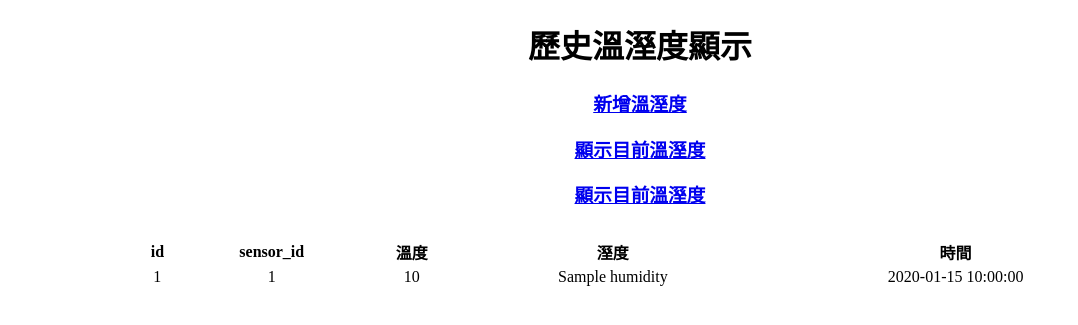
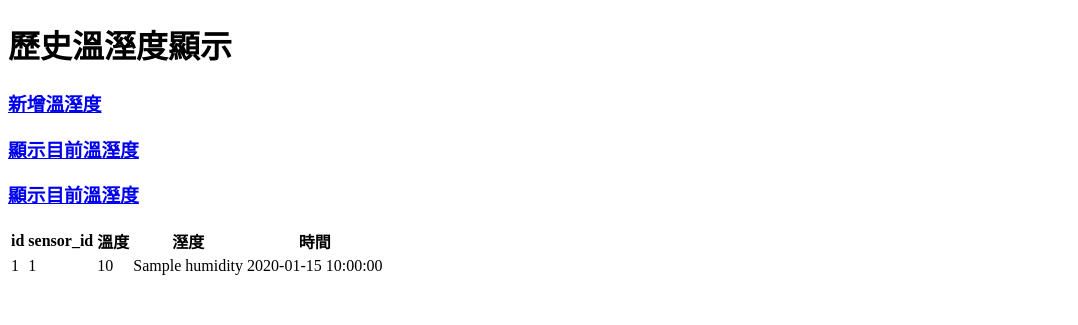
Before and after one commit to tonyyeh617/homework5-2, a Django app: template templates/view_history_temperature.html in a window 1280 px wide. Shown: the top 325 px of the page, without its empty margins (0-1078 px from the left). Run offline with Django 3.2, Linux system fonts and the light colour scheme; the template is opened without the code that fills it: most values are stand-ins (such as "Sample title", 1, 10 or a date in 2020).

Commit message:
9/24 change history template

```diff
--- a/templates/view_history_temperature.html
+++ b/templates/view_history_temperature.html
@@ -5,18 +5,7 @@
     <meta name="viewport" content="width=device-width, initial-scale=1.0">
     <title>Document</title>
     <style>
-        .head{
-            margin-top: 20px;
-            text-align: center;
-        }
-        .table{
-            margin-top: 30px;
-            width: 80%;
-            margin-left: auto;
-            margin-right: auto;
-            text-align: center;
 
-        }
     </style>
 </head>
 <body>
```
